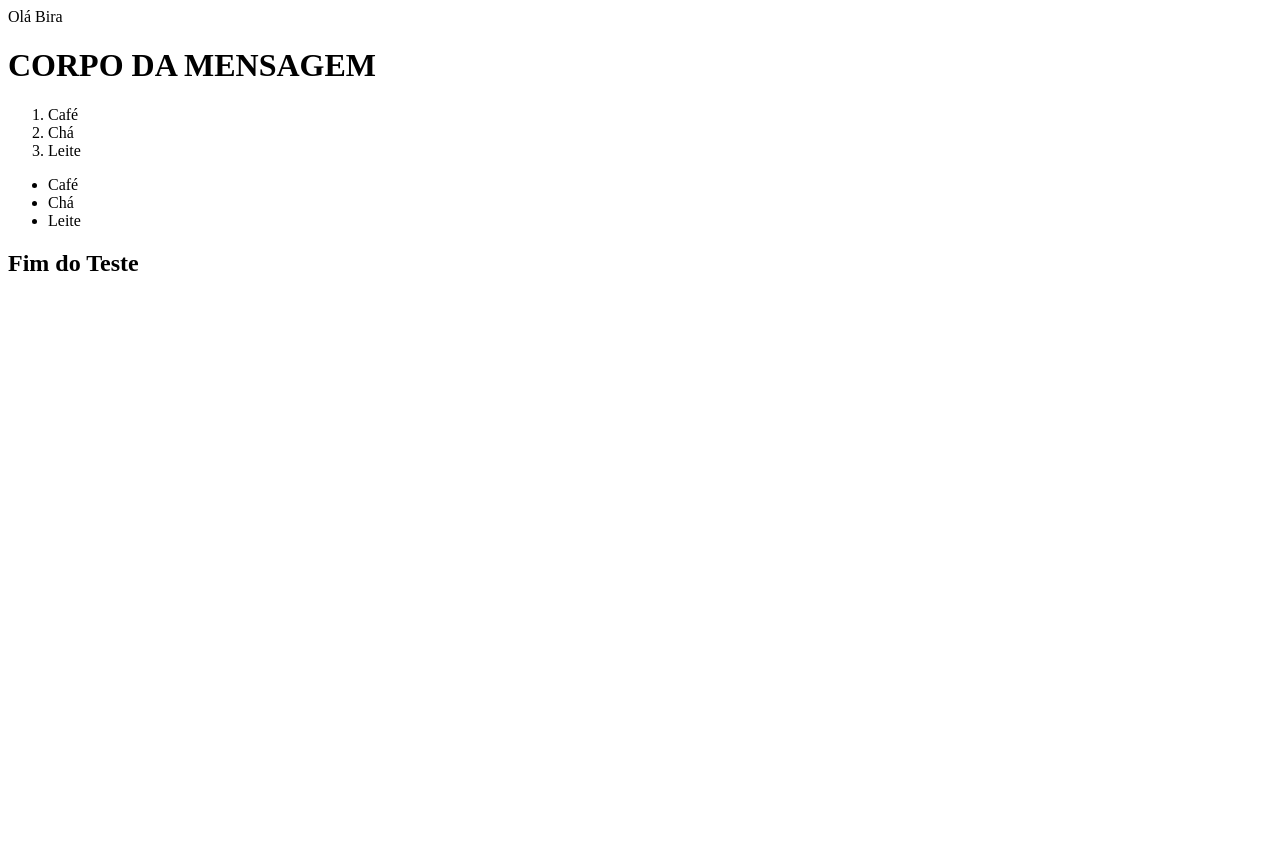
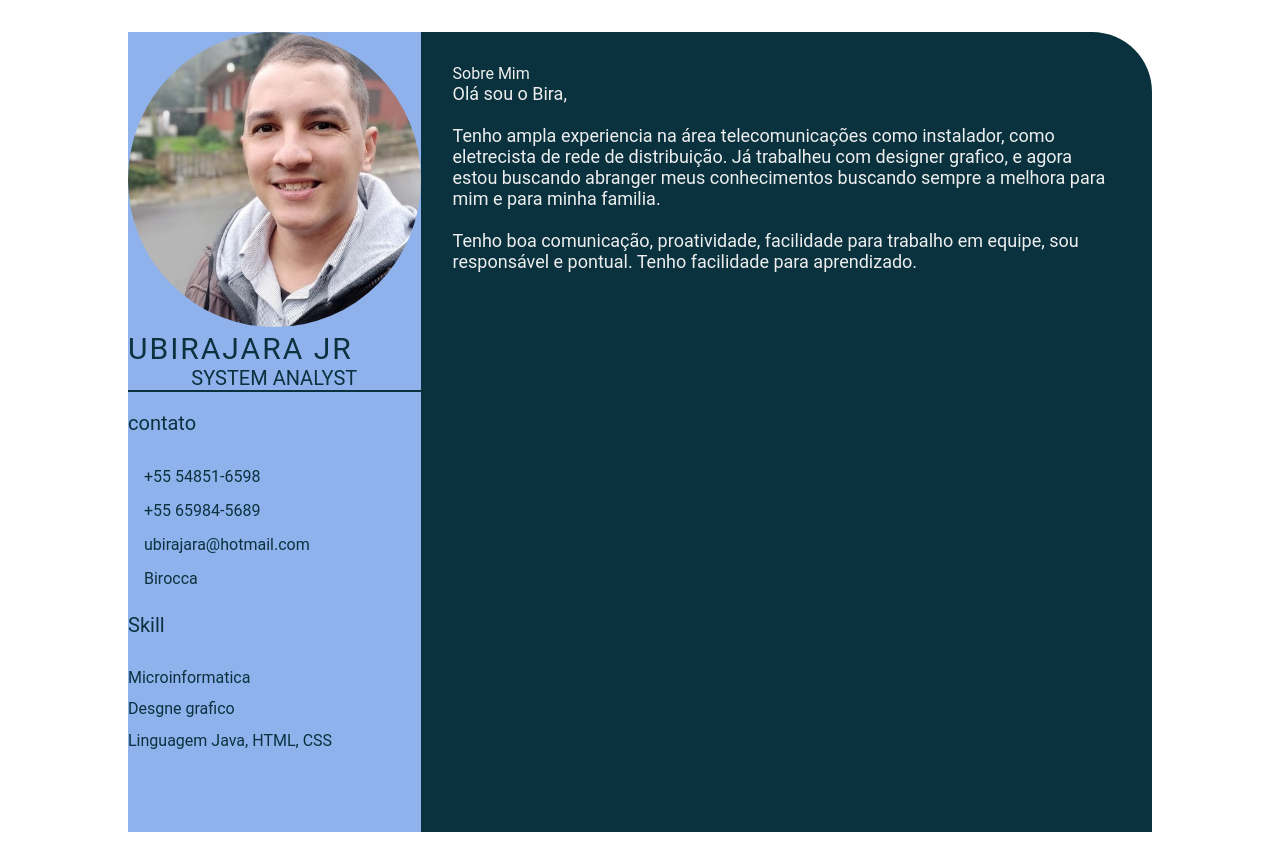
Before and after one commit to Birocca/devweekgif.github.io, a plain HTML site: page index.html in a window 1280 px wide. Before the commit the page ends 800 px from the top, so only its background shows below. Drawn offline with Linux system fonts and the light colour scheme.

Commit message:
feature: add index.html

```diff
--- a/index.html
+++ b/index.html
@@ -1,18 +1,57 @@
-<html>
-    <head>
-        Olá Bira
-    </head>
-    <Body><h1>CORPO DA MENSAGEM</h1>
-    <ol>
-        <li>Café</li>
-        <li>Chá</li>
-        <li>Leite</li>
-    </ol>
-    <ul><li>Café</li>
-        <li>Chá</li>
-        <li>Leite</li>
-    </ul>
-    <h2>Fim do Teste</h2>
-    </Body>
+<!DOCTYPE html>
+<html lang="en">
+<head>
+    <meta charset="UTF-8">
+    <meta http-equiv="X-UA-Compatible" content="IE=edge">
+    <meta name="viewport" content="width=device-width, initial-scale=1.0">
+    <title>Ubirajara Jr</title>
 
+    <link rel="stylesheet" href="style.css">
+
+</head>
+<body>
+    <main class="resume-contents">
+        <section class="left-section">
+            <section class="left-section-content">
+                <div class="profile">
+                    <img class="profile-image" src="img/profile-image.jpeg" alt="profile image">
+                    <p class="name">Ubirajara Jr</p>
+                    <p class="profession">System analyst</p>
+                </div><br>
+
+                <div class="contact-info">
+                    <p class="left-title">contato</p>
+                    <ul>
+                        <li><i class="fa fa-phone"></i>+55 54851-6598</i></li>
+                        <li><i class="fa fa-phone"></i>+55 65984-5689</i></li>
+                        <li><i class="fa fa-envelop"></i>ubirajara@hotmail.com</i></li>
+                        <li><i class="fa fa-github"></i>Birocca</i></li>
+                    </ul>
+                </div><br>
+                <div class="skills">
+                    <p class="left-title">Skill</p>
+                    <ul>
+                        <li><p>Microinformatica</p></li>
+                        <li><p>Desgne grafico</p></li>
+                        <li><p>Linguagem Java, HTML, CSS</p></li>
+                    </ul>
+                </div>
+            </section>
+            </section>
+            <section class="right-section">
+                <div class="right-section-contents">
+                    <section class="about gap">
+                         <div class="right-title">Sobre Mim</div>
+                         <p class="about-me-contents">
+                            Olá sou o Bira,<br>
+                            <br> Tenho ampla experiencia na área telecomunicações como instalador, como eletrecista de rede de
+                            distribuição. Já trabalheu com designer grafico, e agora estou buscando abranger meus conhecimentos buscando sempre a melhora para mim e para minha familia.<br>
+                            <br>Tenho boa comunicação, proatividade, facilidade para trabalho em equipe, sou responsável e pontual. Tenho facilidade
+                            para aprendizado.
+                         </p>
+                    </section>
+                </div>
+            </section>
+    </main>
+</body>
 </html>
--- /dev/null
+++ b/style.css
@@ -0,0 +1,103 @@
+* {
+    margin: 0;
+    padding: 0;
+    box-sizing: border-box;
+    list-style: none;
+    font-family: 'Roboto', sans-serif;
+}
+
+.resume-contents {
+    min-height: 100vh;
+    width: 80%;
+    margin: 2rem auto;
+    display: grid;
+    grid-template-columns: repeat(7, 1fr);
+}
+
+.left-section {
+    grid-column: span 2;
+    height: 100%;
+    background-color: #8fb2ed;
+}
+
+.right-section {
+    grid-column: span 5;
+    height: 100%;
+    background-color: #09323e;
+    border-radius: 0px 60px 0px 0px;
+}
+
+.left-section-contents{
+    padding: 2rem 2rem;
+}
+
+.profile {
+    width: 100%;
+    border-bottom: 2px solid #09323e;
+}
+
+.profile .profile-image {
+    width: 100%;
+    border-radius: 100%;
+}
+
+.name {
+    color: #09323e;
+    font-size: 30px;
+    letter-spacing: 2px;
+    text-transform: uppercase;
+}
+
+.profession {
+    color: #09323e;
+    font-size: 20px;
+    text-transform: uppercase;
+    text-align: center;
+}
+
+/* .contact-info { border-bottom: 2px solid #1B2631; } */
+.left-title {
+    color: #09323e;
+    font-size: 20px;
+}
+
+.contact-info ul {
+    padding-top: 1.5rem;
+}
+
+.contact-info ul li,
+.references ul li {
+    padding: .4rem 0;
+    color: #09323e;
+}
+
+.contact-info ul li i,
+.references ul li i {
+    padding-right: 1rem;
+    font-size: 18px;
+    color: #09323e;
+}
+
+.skills ul {
+    padding-top: 1.5rem;
+}
+.skills ul li p {
+    padding: .4rem 0;
+    color: #09323e;
+}
+
+.right-section-contents {
+    padding: 2rem 2rem;
+}
+
+.right-title {
+    color: #eeeeee;
+}
+
+.gap {
+    padding-bottom: 2rem;
+}
+.about-me-contents {
+    font-size: 18px;
+    color: #eeeeee;
+}
```
Also changed, not shown: img/profile-image.jpeg (added).
